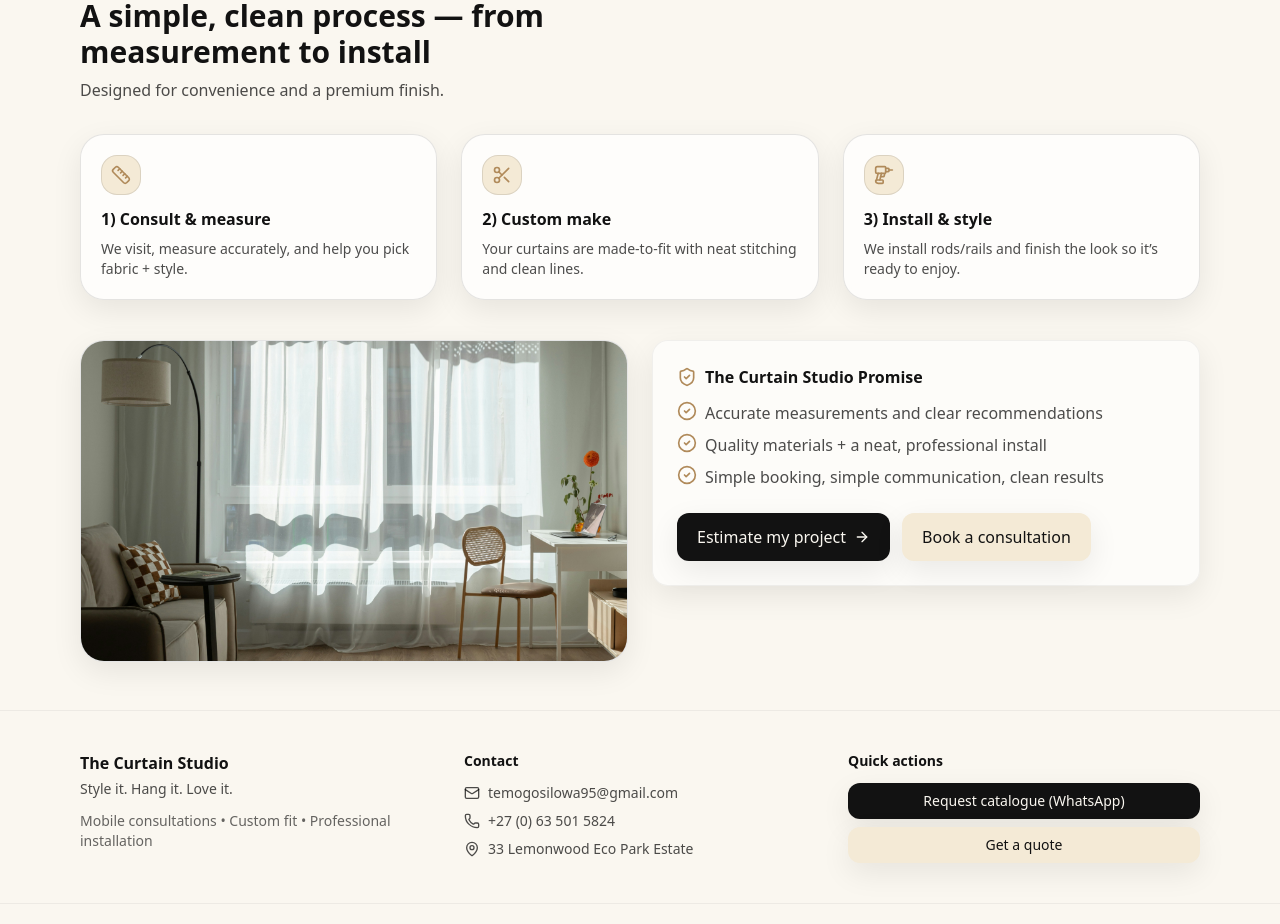
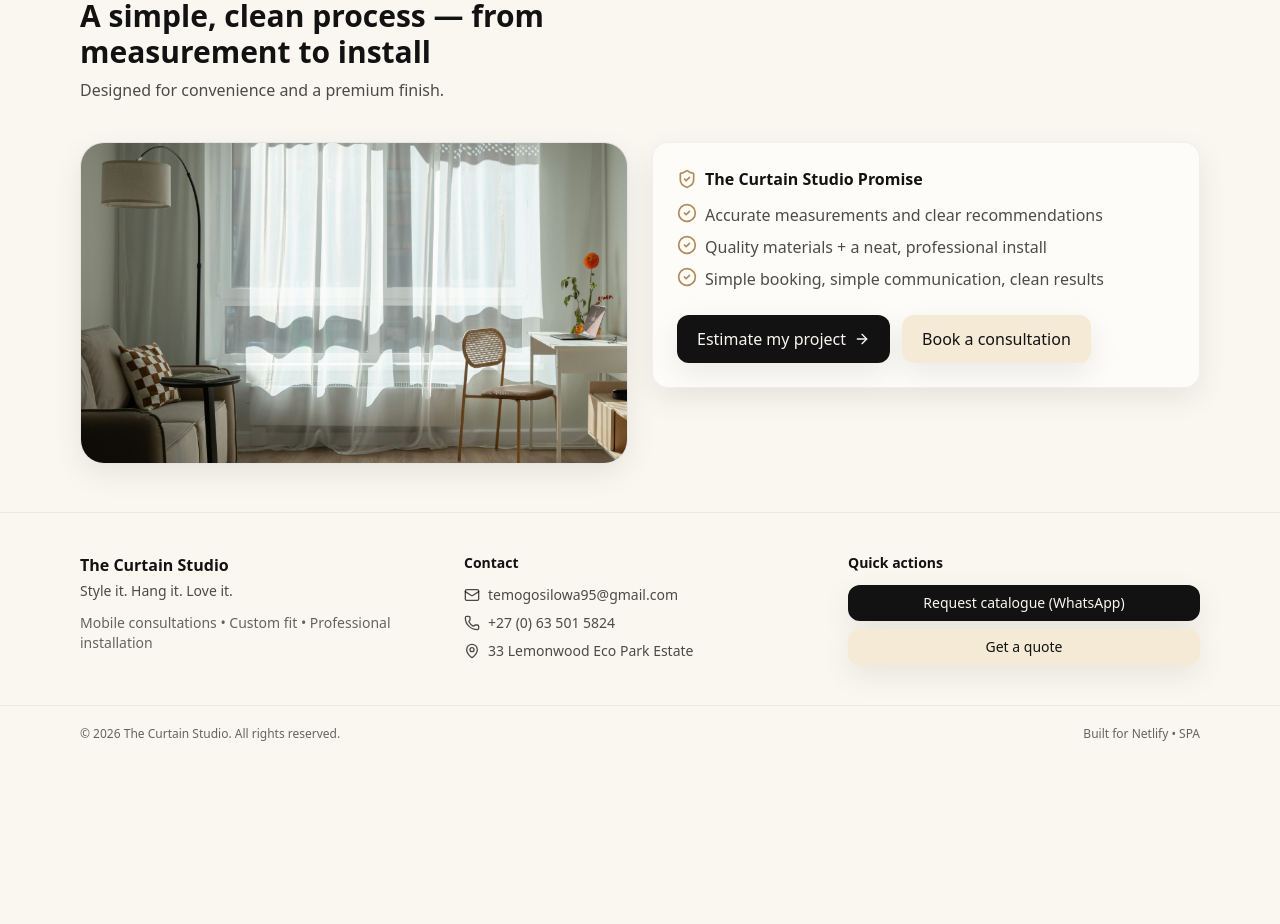
Before and after one commit to chamanoS/Curtain-Studio, a React (Vite) app in the folder curtain studio/: page / in a window 1280 px wide. Shown: the part 2520-3444 px from the top of the page. After the commit the page ends 3282 px from the top, so only its background shows below. Built offline with nearby package versions, Linux system fonts and the light colour scheme.

Commit message:
refactoring

```diff
--- a/curtain studio/src/pages/Home.tsx
+++ b/curtain studio/src/pages/Home.tsx
@@ -209,24 +209,6 @@ export default function Home() {
             subtitle="Designed for convenience and a premium finish."
           />
 
-          <div className="mt-8 grid gap-6 md:grid-cols-3">
-            <ProcessCard
-              icon={<Ruler className="h-5 w-5 text-brass" />}
-              title="1) Consult & measure"
-              text="We visit, measure accurately, and help you pick fabric + style."
-            />
-            <ProcessCard
-              icon={<Scissors className="h-5 w-5 text-brass" />}
-              title="2) Custom make"
-              text="Your curtains are made-to-fit with neat stitching and clean lines."
-            />
-            <ProcessCard
-              icon={<Drill className="h-5 w-5 text-brass" />}
-              title="3) Install & style"
-              text="We install rods/rails and finish the look so it’s ready to enjoy."
-            />
-          </div>
-
           <div className="mt-10 grid gap-6 md:grid-cols-2 items-start">
             <div className="rounded-3xl overflow-hidden border border-black/10 shadow-soft bg-white">
               <img
```
